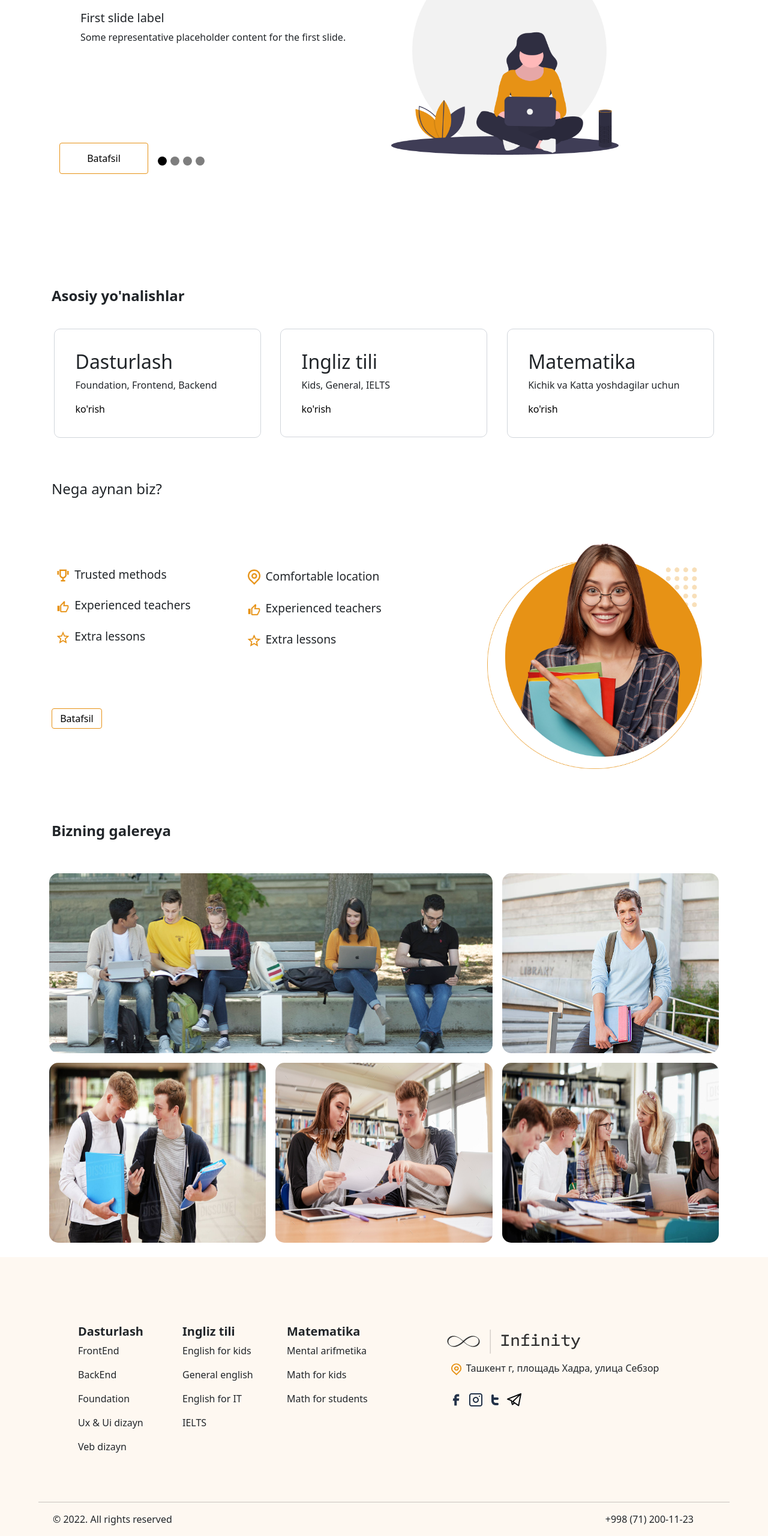
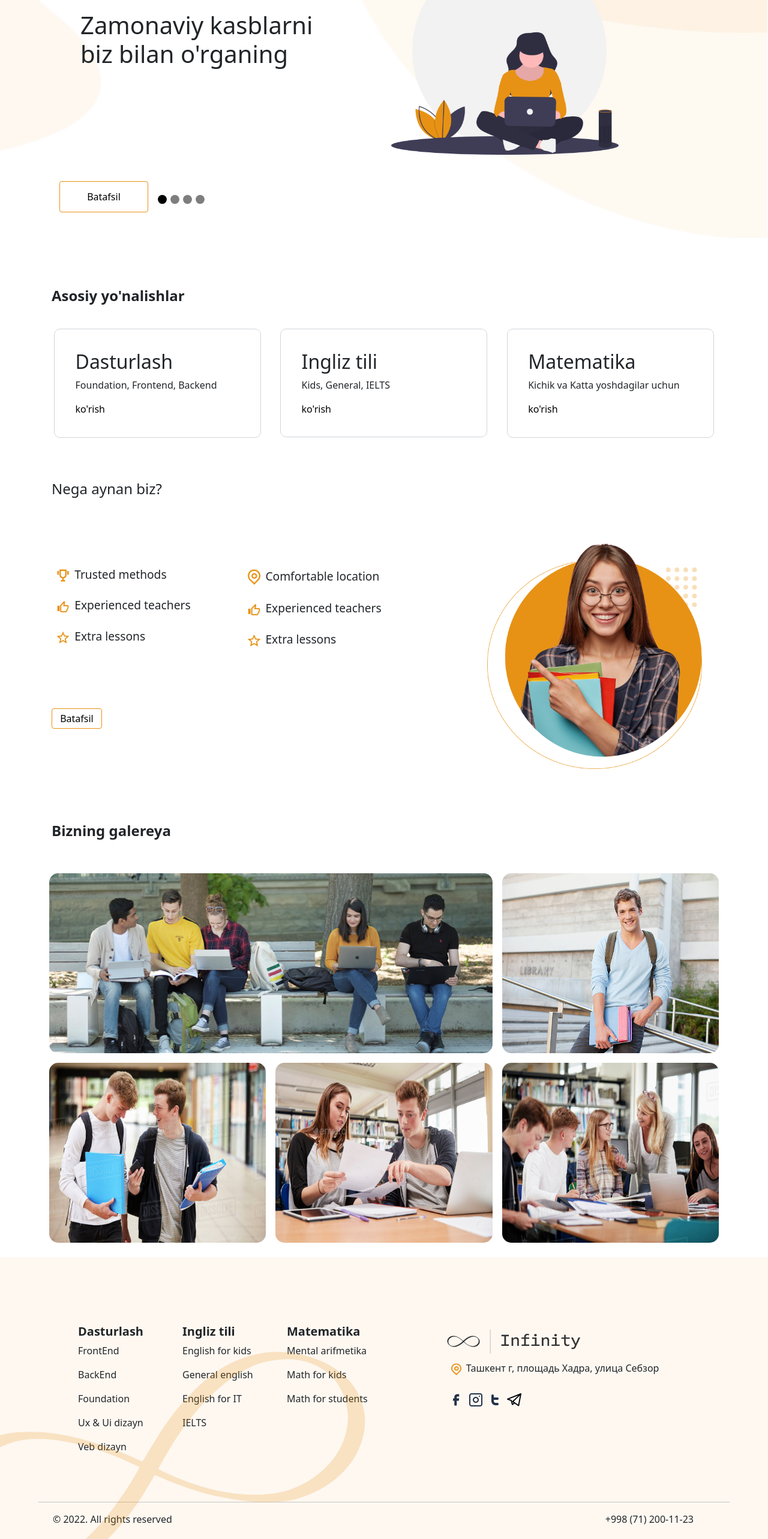
Before and after one commit to Khojiakbarbe/Infinitity-Site, a React (Create React App) app: page / in a window 1280 px wide. Shown: the part 234-2800 px from the top of the page at 60% size. Built offline with nearby package versions, Linux system fonts and the light colour scheme.

Commit message:
carousel changed and added some bgImg

```diff
--- a/src/App.css
+++ b/src/App.css
@@ -7,7 +7,7 @@ a {
 
 .kurslarBtn {
   border: none;
-  background-color: white;
+  background-color: rgba(255, 255, 255, 0);
 }
 
 .applyButton {
@@ -29,6 +29,15 @@ a {
 
 
 /* Home page started */
+
+.homeBigDiv{
+  background-image: url(images/home/headerBg.png);
+  background-repeat: no-repeat;
+  background-size: 100%;
+  margin-top: -5% !important;
+  padding-top: 5%;
+}
+
 /* Carousel */
 .carouselButtons {
   position: absolute;
@@ -37,26 +46,25 @@ a {
 }
 
 .carouselDot {
-  border-radius: 1px solid;
   border-radius: 50%;
-  width: 20px;
-  height: 20px;
-  background: #000;
+  /* width: 20px;
+  height: 20px; */
+  /* background: #000; */
 }
 
-.carouselButtons .dot::after {
+/* .carouselButtons .dot::after {
   border: 5px solid;
   border-radius: 50%;
-}
+} */
 
-.carouselButtons li .active::after {
+/* .carouselButtons li .active::after {
   border-radius: 50%;
   border: 1px solid;
   height: 30px;
   width: 30px;
   text-align: center;
   margin-right: 2%;
-}
+} */
 
 /* .carousel-indicators>li .dot.active::after{
   border: 1px solid #E79215 !important;
@@ -138,33 +146,30 @@ a {
   margin-top: 8%;
   overflow: hidden;
 }
-
 .galleryImg img {
   width: 100%;
   height: 300px;
+  cursor: pointer;
   border-radius: 15px;
-  cursor: pointer;
 }
 
 .galleryTexts {
-  width: 90%;
+  width: 98%;
   margin: 0 auto;
   position: absolute;
-  bottom: 7%;
+  left: -1%;
+  height: 30%;
+  bottom: 6%;
   color: white;
-  background-color: #3F3D56;
-  box-shadow: -10px 15px 10px black;
-  border-radius: 15px;
   padding: 1%;
-  visibility: hidden;
   opacity: 0;
+  background-image: radial-gradient(#f8f8f800, rgba(255, 255, 255, 0), rgba(27, 26, 26, 0.918));
 }
 
 .galleryImg:hover+.galleryTexts {
-  visibility: visible;
   opacity: 1;
   transition: 0.5s;
-  transform: rotateY(20deg);
+  transform: translateX(18px);
 }
 
 /* footer */
@@ -172,11 +177,17 @@ a {
   padding: 5%;
   padding-bottom: 0;
   background: #FEF8F1;
-  background-image: url('./images/footer/InfinitySymbol.png');
-  background-size: 100%;
-  background-repeat: no-repeat;
   overflow: hidden;
 }
+.bg img{
+  width: 60%;
+  height: 100%;
+  opacity: 0.21;
+  z-index: 5;
+  margin-top: -31%;
+  margin-left: -10%;
+}
+
 
 
 .messengers img {
--- a/src/Components/Carousel.jsx
+++ b/src/Components/Carousel.jsx
@@ -1,5 +1,4 @@
 import React from "react";
-
 
 
 
@@ -12,11 +11,11 @@ import React from "react";
 
 export default function Carousel() {
     return (
-        <div id="carouselExampleDark" class="carousel carousel-dark slide" data-bs-ride="carousel">
-            <div class="carousel-indicators carouselButtons">
+        <div id="carouselExampleDark" className="carousel carousel-dark slide" data-bs-ride="carousel">
+            <div className="carousel-indicators carouselButtons">
                 <button className="batafsilBtn">Batafsil</button>
                 <li>
-                    <button type="button" data-bs-target="#carouselExampleDark" style={{ height: '15px', width: '15px' }} data-bs-slide-to="0" class="dot active carouselDot" aria-current="true" aria-label="Slide 1"></button>
+                    <button type="button" data-bs-target="#carouselExampleDark" style={{ height: '15px', width: '15px' }} data-bs-slide-to="0" className="dot active carouselDot" aria-current="true" aria-label="Slide 1"></button>
                 </li>
                 <li>
                     <button type="button" data-bs-target="#carouselExampleDark" style={{ height: '15px', width: '15px' }} data-bs-slide-to="1" className="dot carouselDot" aria-label="Slide 2"></button>
@@ -28,22 +27,20 @@ export default function Carousel() {
                     <button type="button" data-bs-target="#carouselExampleDark" style={{ height: '15px', width: '15px' }} data-bs-slide-to="3" className="dot carouselDot" aria-label="Slide 4"></button>
                 </li>
             </div>
-            <div class="carousel-inner p-5">
-                <div class="carousel-item active" data-bs-interval="10000">
-                    <h5>First slide label</h5>
-                    <p>Some representative placeholder content for the first slide.</p>
+            <div className="carousel-inner p-5">
+                <div className="carousel-item active" data-bs-interval="10000">
+                    <h1>Zamonaviy kasblarni biz bilan o'rganing</h1>
+
                 </div>
-                <div class="carousel-item" data-bs-interval="2000">
-                    <h5>Second slide label</h5>
-                    <p>Some representative placeholder content for the second slide.</p>
+                <div className="carousel-item" data-bs-interval="2000">
+                    <h1>We change lives through education</h1>
                 </div>
-                <div class="carousel-item">
-                    <h5>Third slide label</h5>
-                    <p>Some representative placeholder content for the third slide.</p>
+                <div className="carousel-item">
+                    <h1>Hayotingizni ta'lim orqali o'zgartiramiz</h1>
                 </div>
-                <div class="carousel-item">
-                    <h5>Third slide label</h5>
-                    <p>Some representative placeholder content for the third slide.</p>
+                <div className="carousel-item">
+                    <h1>Study modern subjects
+                        with us</h1>
                 </div>
             </div>
         </div>
--- a/src/Components/Footer.jsx
+++ b/src/Components/Footer.jsx
@@ -7,13 +7,14 @@ import twitter from '../images/footer/twitter.png'
 import telegram from '../images/footer/telegram.png'
 
 
+import bg from '../images/footer/bgFooter.png'
+
 export default function Footer() {
     return (
         <div className='footer'>
             <div
-            data-aos="fade-down"
-                // data-aos-duration="8000"
-                className="container row p-5" style={{ margin: '0 auto', overflow:'hidden' }}>
+                data-aos="fade-down"
+                className="container row p-5" style={{ margin: '0 auto', overflow: 'hidden' }}>
                 <div className="col-md-2">
                     <h5><strong>Dasturlash</strong></h5>
                     <p>FrontEnd</p>
@@ -58,6 +59,9 @@ export default function Footer() {
                     <p className="text-end">+998 (71) 200-11-23</p>
                 </div>
             </div>
+            <div className="bg">
+                <img src={bg} alt="" />
+            </div>
         </div>
     )
 }
--- a/src/Components/Home.jsx
+++ b/src/Components/Home.jsx
@@ -20,6 +20,8 @@ export default function Home() {
         duration: 1200
     });
     return (
+        <div className="homeBigDiv">
+
             <div className="container p-3 mt-5">
                 <div className="row">
                     <div className="col-md-6 pt-5">
@@ -140,5 +142,7 @@ export default function Home() {
                 </div>
 
             </div>
+
+        </div>
     )
 }
```
Also changed, not shown: src/images/footer/bgFooter.png (added), src/images/home/headerBg.png (added). Lines whose indentation alone changed are shown as unchanged.
